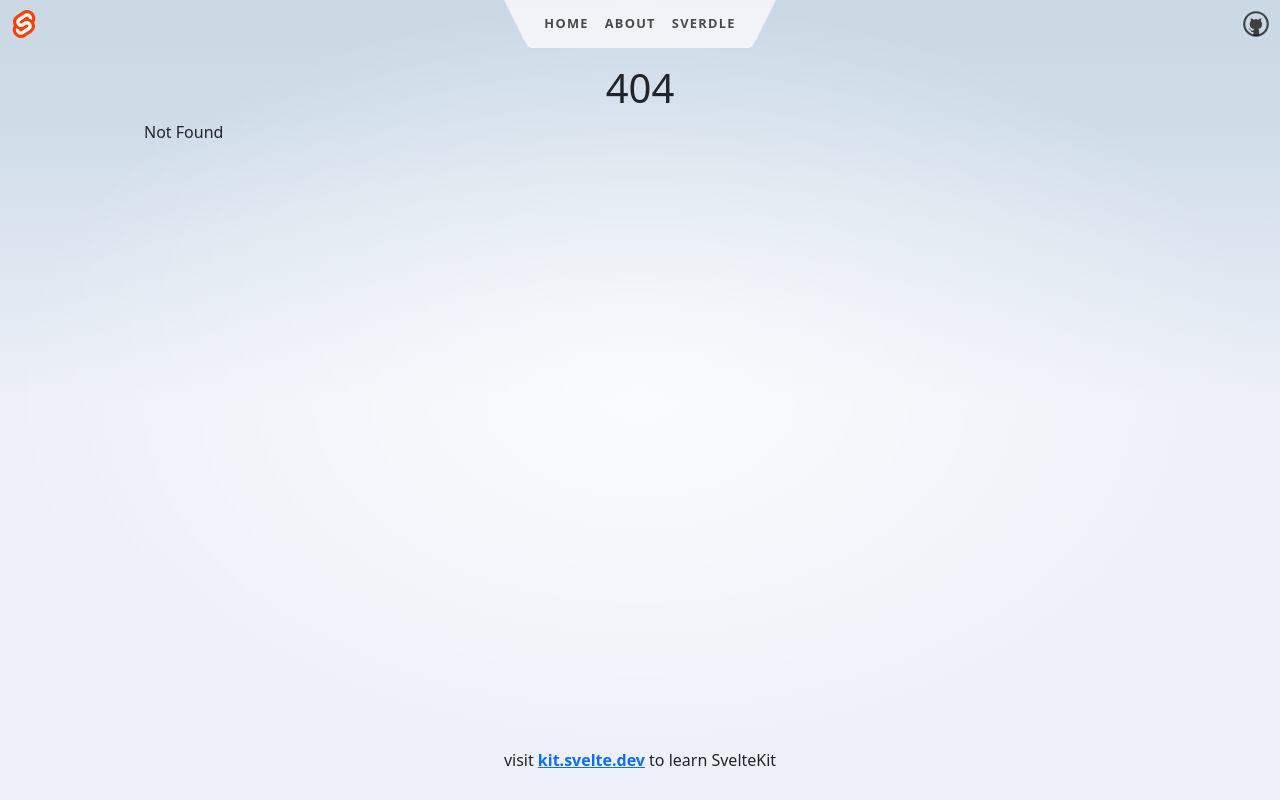
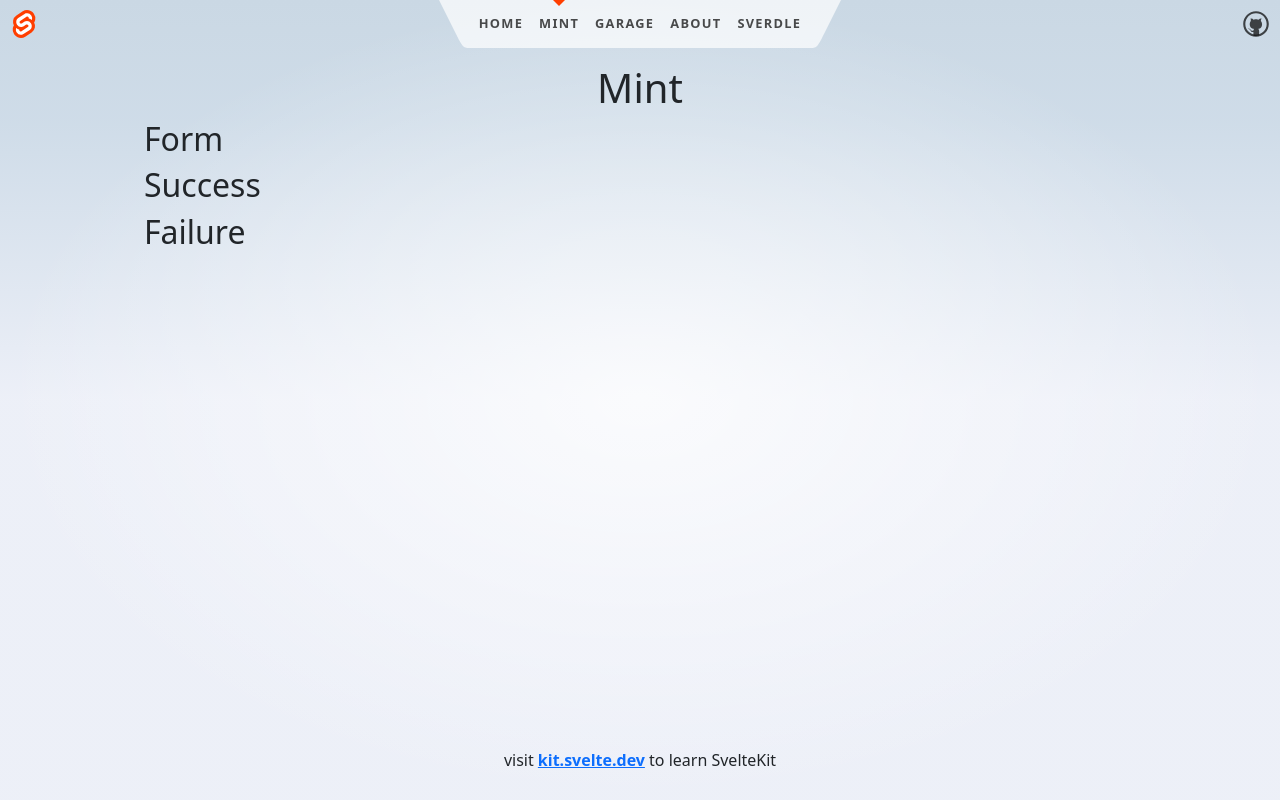
Before and after one commit to outrun-coder/veri_mecha_NFT_project, a SvelteKit app in the folder UI_MINTING_APP/: page /mint in a window 1280 px wide. Before the commit this address had no page. Built offline with nearby package versions, Linux system fonts and the light colour scheme.

Commit message:
block out user FE

```diff
--- a/UI_MINTING_APP/src/routes/Header.svelte
+++ b/UI_MINTING_APP/src/routes/Header.svelte
@@ -18,6 +18,12 @@
 		<ul>
 			<li aria-current={$page.url.pathname === '/' ? 'page' : undefined}>
 				<a href="/">Home</a>
+			</li>
+			<li aria-current={$page.url.pathname === '/mint' ? 'page' : undefined}>
+				<a href="/mint">Mint</a>
+			</li>
+			<li aria-current={$page.url.pathname === '/garage-gallery' ? 'page' : undefined}>
+				<a href="/garage-gallery">Garage</a>
 			</li>
 			<li aria-current={$page.url.pathname === '/about' ? 'page' : undefined}>
 				<a href="/about">About</a>
--- /dev/null
+++ b/UI_MINTING_APP/src/routes/mint/+page.svelte
@@ -0,0 +1,8 @@
+<script lang="ts"></script>
+
+<h1>Mint</h1>
+
+<h2>Form</h2>
+
+<h2>Success</h2>
+<h2>Failure</h2>
```
Also changed, not shown: UI_MINTING_APP/src/routes/+page.svelte (+4 -3 lines), UI_MINTING_APP/src/routes/garage-gallery/+page.svelte (added, +13 -0 lines).
